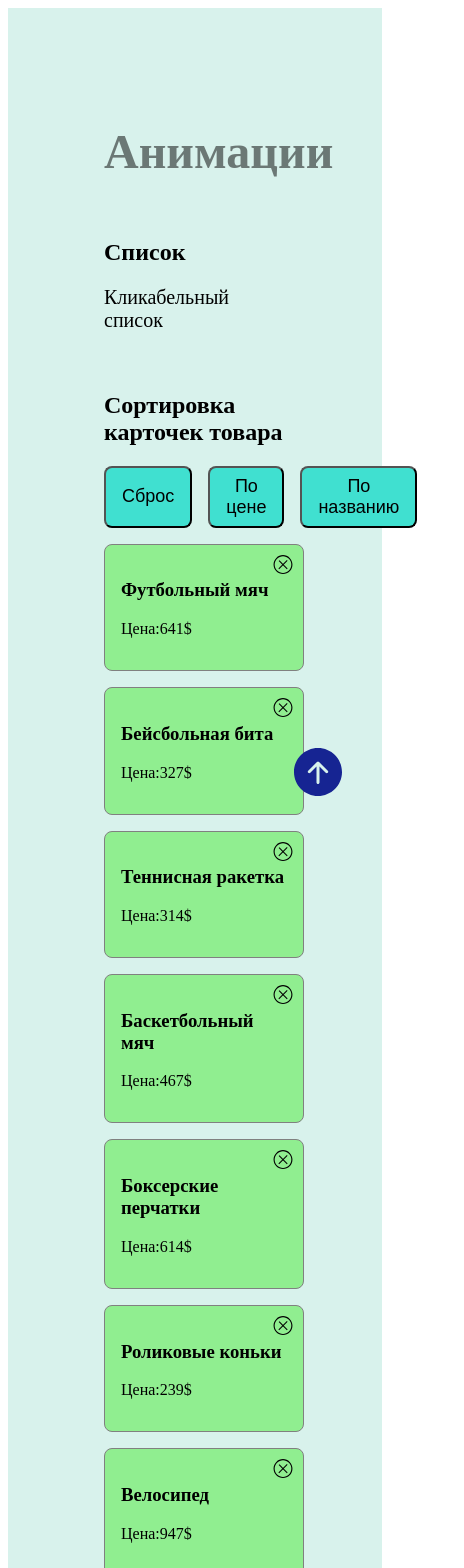
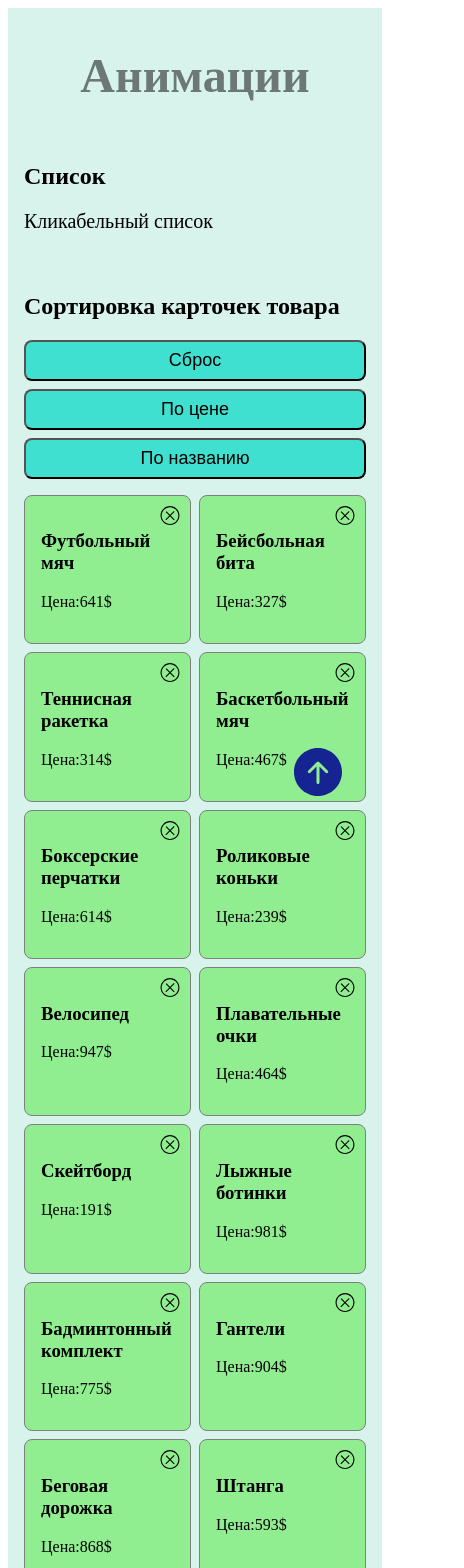
Before and after one commit to maximkin-alek/framer-motion-animations, a Next.js app: page / in a window 390 px wide. Shown: the top 1568 px of the page, 464 px wide, since content can reach past the window. Built offline with nearby package versions, Linux system fonts and the light colour scheme.

Commit message:
added adaptive

```diff
--- a/app/page.module.css
+++ b/app/page.module.css
@@ -61,3 +61,28 @@
   display: flex;
   justify-content: space-between;
 }
+
+@media screen and (max-width: 768px) {
+  .main {
+    padding: 20px 16px;
+  }
+
+  .scrollBlocks {
+    padding: 50px 0;
+    display: flex;
+    flex-direction: column;
+    justify-content: center;
+    align-items: center;
+    gap: 50px;
+  }
+
+  .cards {
+    grid-template-columns: repeat(auto-fit, minmax(150px, 1fr));
+    gap: 8px;
+  }
+
+  .buttons {
+    flex-direction: column;
+    gap: 8px;
+  }
+}
```
